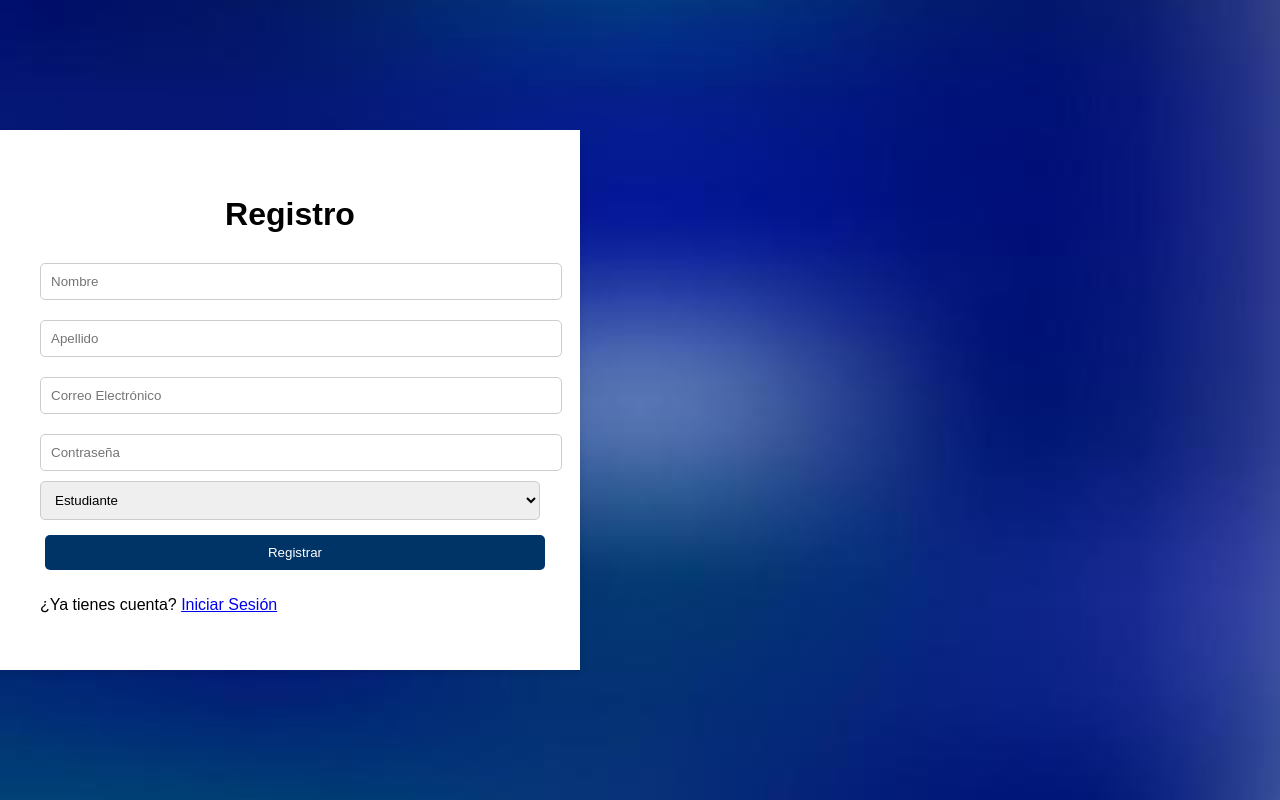
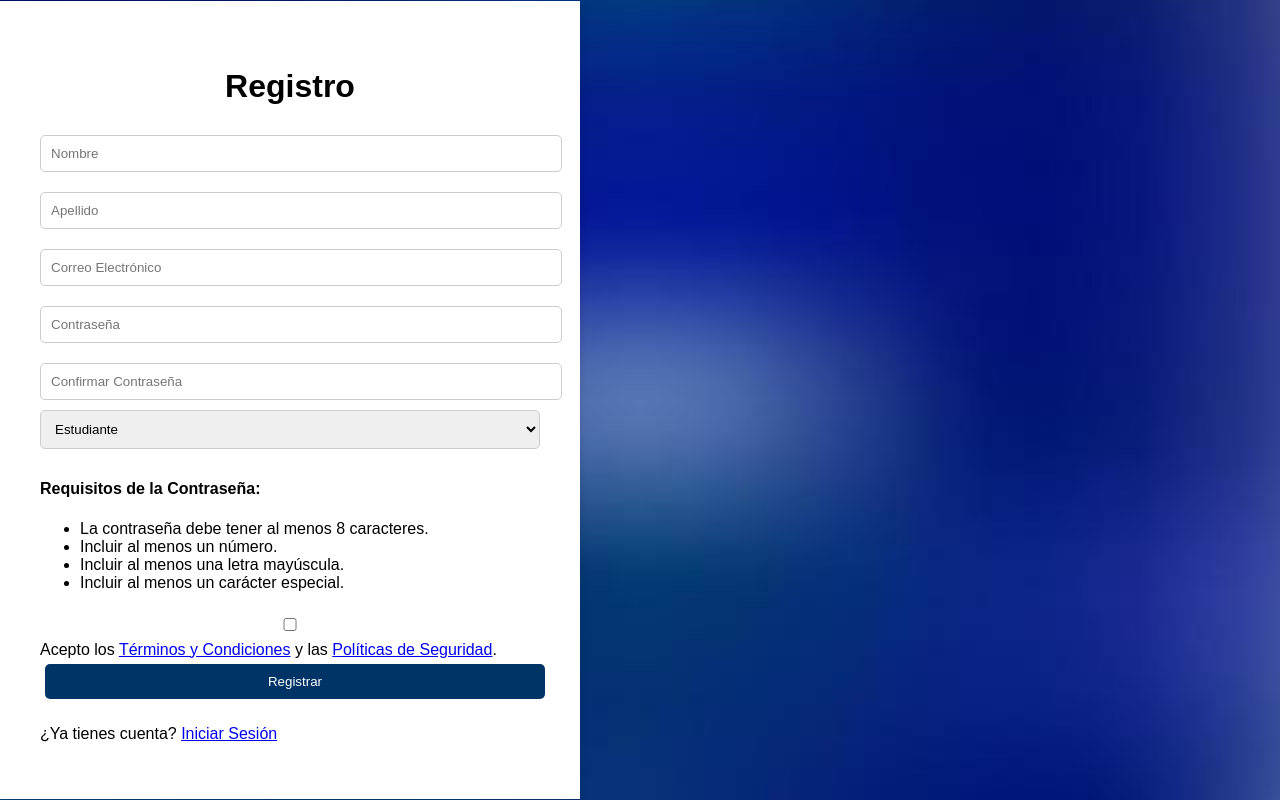
Before and after one commit to lopezns/FrontEnd, a React (Create React App) app: page /register in a window 1280 px wide. Built offline with nearby package versions, Linux system fonts and the light colour scheme.

Commit message:
Update Register.js with password requirements
a password validation was performed, taking into account a minimum of 8 characters, a capital letter, a number and a special character, this helps us to have more security, and we include a checkbox for security policies. Item to review

```diff
--- a/src/pages/Register.js
+++ b/src/pages/Register.js
@@ -1,59 +1,7 @@
-/*
 import React, { useState } from 'react';
+import { useNavigate } from 'react-router-dom';
 import './Register.css';
 import backgroundImage from '../assets/Fondo.jpg';
-
-
-const Register = ({ onLogin }) => {
-    const [formData, setFormData] = useState({
-        firstName: '',
-        lastName: '',
-        email: '',
-        password: '',
-        role: 'student',
-    });
-
-    const handleChange = (e) => {
-        setFormData({ ...formData, [e.target.name]: e.target.value });
-    };
-
-    const handleSubmit = (e) => {
-        e.preventDefault();
-        onLogin(formData.role);
-        // Aqu� manejar el registro, como a una API.
-    };
-
-    return (
-        <div className="auth-container">
-            <div className="auth-form">
-                <h2>Registro</h2>
-                <form onSubmit={handleSubmit}>
-                    <input type="text" name="firstName" placeholder="Nombre" required onChange={handleChange} />
-                    <input type="text" name="lastName" placeholder="Apellido" required onChange={handleChange} />
-                    <input type="email" name="email" placeholder="Correo Electronico" required onChange={handleChange} />
-                    <input type="password" name="password" placeholder="Contrase&ntilde;a" required onChange={handleChange} />
-                    <select name="role" onChange={handleChange}>
-                        <option value="student">Estudiante</option>
-                        <option value="teacher">Profesor</option>
-                    </select>
-                    <button type="submit">Registrar</button>
-                </form>
-                <p>
-                    &iquest;Ya tienes cuenta? <a href="/login">Iniciar Sesi&oacute;n</a>
-                </p>
-            </div>
-            <div className="auth-image" style={{ backgroundImage: `url(${backgroundImage})` }}></div>
-        </div>
-    );
-};
-
-export default Register;
-*/
-
-import React, { useState } from 'react';
-import { useNavigate } from 'react-router-dom';
-import './Register.css'; // Asegúrate de que este archivo contenga el nuevo diseño
-import backgroundImage from '../assets/Fondo.jpg'; // Asegúrate de usar la ruta correcta
 
 const Register = () => {
     const [formData, setFormData] = useState({
@@ -61,36 +9,71 @@ const Register = () => {
         lastName: '',
         email: '',
         password: '',
+        confirmPassword: '',
         role: 'student',
+        termsAccepted: false
     });
     const [errorMessage, setErrorMessage] = useState('');
+    const [passwordRequirements, setPasswordRequirements] = useState({
+        length: false,
+        number: false,
+        upperCase: false,
+        specialChar: false
+    });
     const navigate = useNavigate();
 
+    const handleChange = (e) => {
+        const { name, value, type, checked } = e.target;
+        setFormData({
+            ...formData,
+            [name]: type === 'checkbox' ? checked : value
+        });
 
-    const handleChange = (e) => {
-        setFormData({ ...formData, [e.target.name]: e.target.value });
+        // Actualizar requisitos de contraseña en tiempo real
+        if (name === 'password') {
+            setPasswordRequirements({
+                length: value.length >= 8,
+                number: /\d/.test(value),
+                upperCase: /[A-Z]/.test(value),
+                specialChar: /[!@#$%^&*(),.?":{}|<>]/.test(value)
+            });
+        }
     };
 
     const handleSubmit = async (e) => {
         e.preventDefault();
+        setErrorMessage(''); // Limpiar mensajes de error previos
+
+        // Validaciones de contraseña
+        if (!passwordRequirements.length || !passwordRequirements.number || !passwordRequirements.upperCase || !passwordRequirements.specialChar) {
+            setErrorMessage('Por favor, asegúrate de que la contraseña cumpla con todos los requisitos.');
+            return;
+        }
+
+        if (formData.password !== formData.confirmPassword) {
+            setErrorMessage('Las contraseñas no coinciden. Por favor, verifica que ambas contraseñas sean idénticas.');
+            return;
+        }
+
+        // Validación de aceptación de términos
+        if (!formData.termsAccepted) {
+            setErrorMessage('Debes aceptar los términos y condiciones para continuar. Por favor, marca la casilla de aceptación.');
+            return;
+        }
+
         const userTypeID = formData.role === 'teacher' ? 2 : 3;
 
-
         try {
-            // Construir la URL con los parámetros adecuados
             const url = `https://electronicspace.somee.com/api/User_?First_Name=${encodeURIComponent(formData.firstName)}&Last_Name=${encodeURIComponent(formData.lastName)}&Email=${encodeURIComponent(formData.email)}&Password=${encodeURIComponent(formData.password)}&User_Type_ID=${userTypeID}`;
-
             const response = await fetch(url, {
                 method: 'POST',
-                headers: {
-                    'Accept': 'text/plain', // Asegúrate de que este header es necesario
-                },
+                headers: { 'Accept': 'text/plain' }
             });
 
             if (response.ok) {
-                navigate('/login'); // Redirigir a la página de login
+                navigate('/login');
             } else {
-                const errorData = await response.text(); // Obtener el mensaje de error
+                const errorData = await response.text();
                 setErrorMessage(`Error en el registro: ${errorData}`);
             }
         } catch (error) {
@@ -98,7 +81,6 @@ const Register = () => {
             setErrorMessage('Ocurrió un error inesperado. Inténtalo nuevamente.');
         }
     };
-
 
     return (
         <div className="auth-container">
@@ -134,15 +116,49 @@ const Register = () => {
                         required
                         onChange={handleChange}
                     />
+                    <input
+                        type="password"
+                        name="confirmPassword"
+                        placeholder="Confirmar Contraseña"
+                        required
+                        onChange={handleChange}
+                    />
                     <select name="role" onChange={handleChange}>
                         <option value="student">Estudiante</option>
                         <option value="teacher">Profesor</option>
                     </select>
+                    <div className="password-requirements">
+                        <h4>Requisitos de la Contraseña:</h4>
+                        <ul>
+                            <li style={{ textDecoration: passwordRequirements.length ? 'line-through' : 'none' }}>
+                                La contraseña debe tener al menos 8 caracteres.
+                            </li>
+                            <li style={{ textDecoration: passwordRequirements.number ? 'line-through' : 'none' }}>
+                                Incluir al menos un número.
+                            </li>
+                            <li style={{ textDecoration: passwordRequirements.upperCase ? 'line-through' : 'none' }}>
+                                Incluir al menos una letra mayúscula.
+                            </li>
+                            <li style={{ textDecoration: passwordRequirements.specialChar ? 'line-through' : 'none' }}>
+                                Incluir al menos un carácter especial.
+                            </li>
+                        </ul>
+                    </div>
+                    <div className="terms">
+                        <input
+                            type="checkbox"
+                            name="termsAccepted"
+                            checked={formData.termsAccepted}
+                            onChange={handleChange}
+                            required
+                        />
+                        <label>
+                            Acepto los <a href="https://globalt4e.com/politicas-de-seguridad-en-un-sistema-sgsi/" target="_blank" rel="noopener noreferrer">Términos y Condiciones</a> y las <a href="https://www.normaiso27001.es/a5-politicas-de-seguridad-de-la-informacion/" target="_blank" rel="noopener noreferrer">Políticas de Seguridad</a>.
+                        </label>
+                    </div>
                     <button type="submit">Registrar</button>
                 </form>
-                <p>
-                    ¿Ya tienes cuenta? <a href="/login">Iniciar Sesión</a>
-                </p>
+                <p>¿Ya tienes cuenta? <a href="/login">Iniciar Sesión</a></p>
             </div>
             <div className="auth-image" style={{ backgroundImage: `url(${backgroundImage})` }}></div>
         </div>
```
